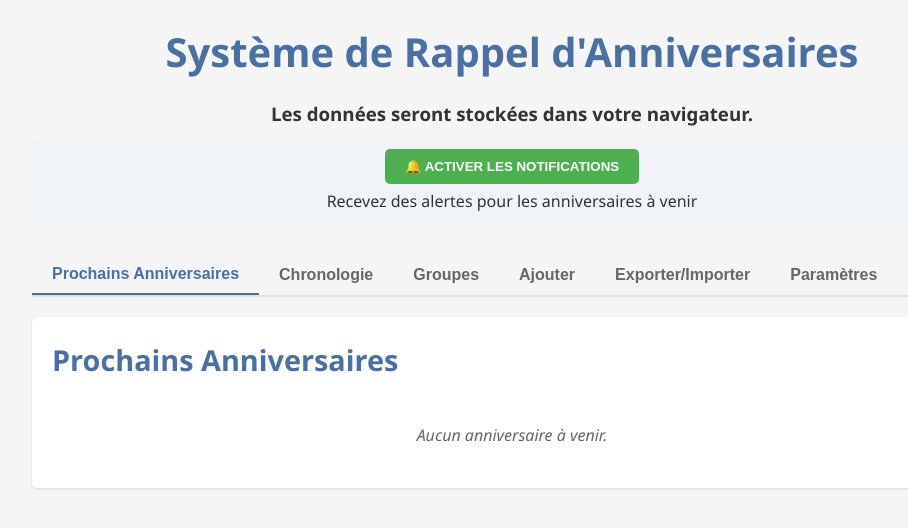
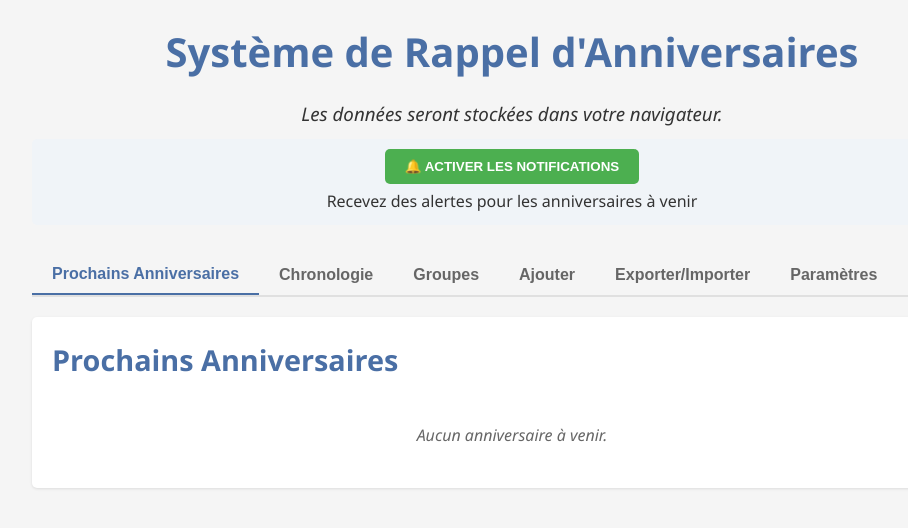
Before and after one commit to ahmedooo1/GestionDatesAnnivs, a plain HTML site: page index.html in a window 1280 px wide. Shown: the whole page, without its empty margins (128-1036 px from the left). Drawn offline with Linux system fonts and the light colour scheme.

Commit message:
Update styles.css

```diff
--- a/styles.css
+++ b/styles.css
@@ -127,6 +127,10 @@ h2 {
     font-size: 1.8rem;
     margin-bottom: 20px;
     color: #4a6fa5;
+}
+header > h3 {
+font-weight : 500;
+    font-style: italic;
 }
 
 /* Notification Permission */
```
